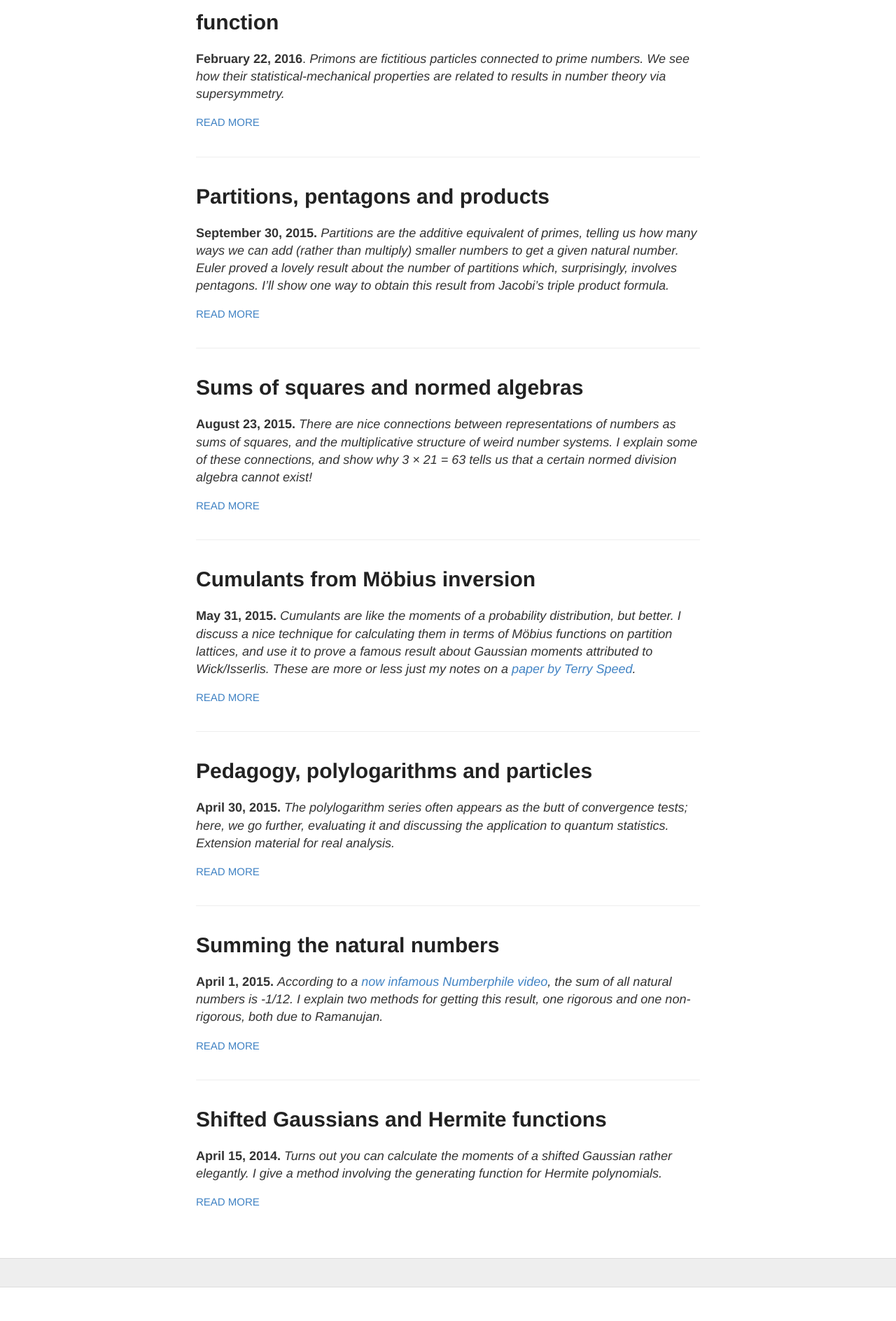
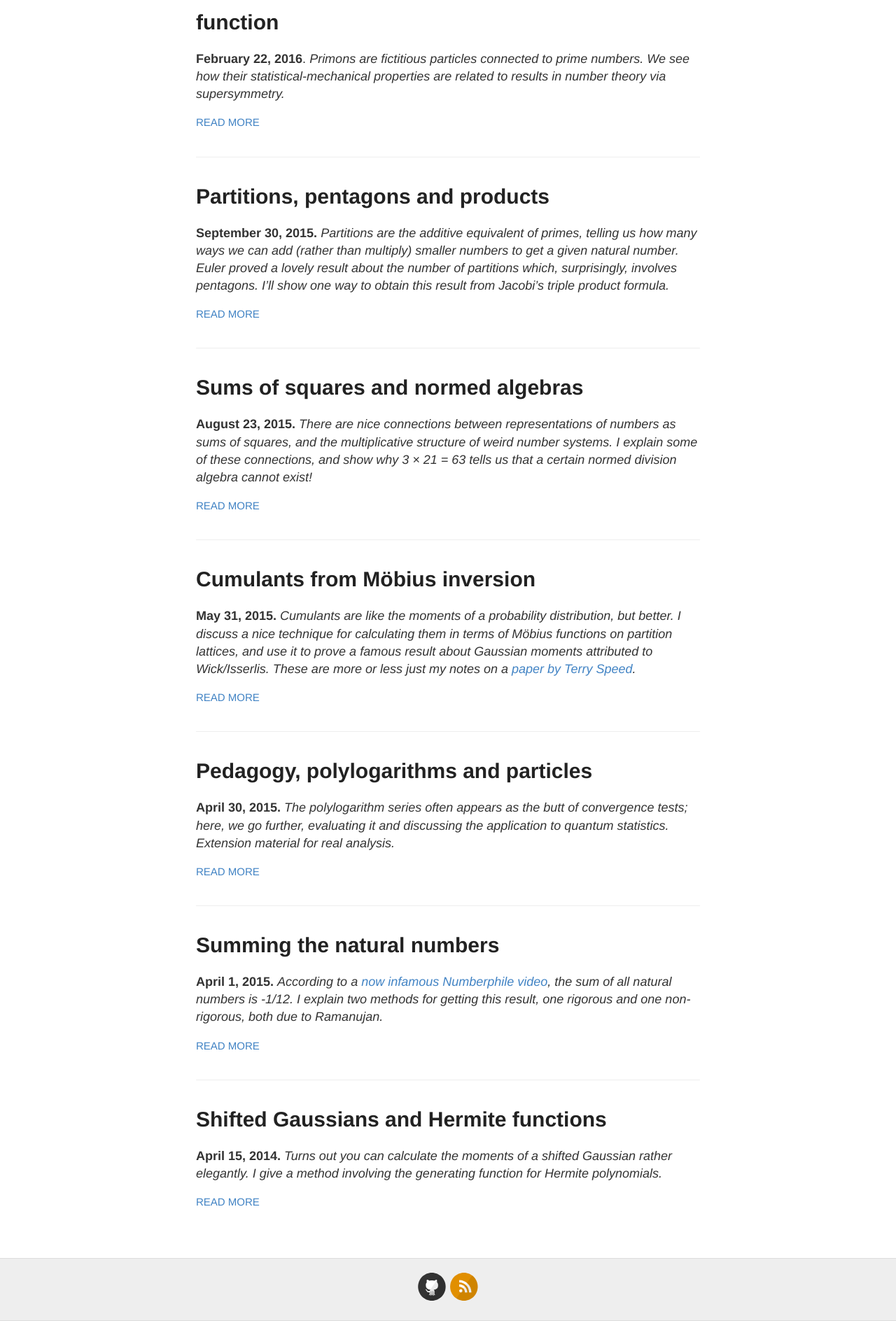
Before and after one commit to hapax/hapax.github.io, a Jekyll site: the page built from index.html, in a window 1280 px wide. Shown: the part 3026-4914 px from the top of the page at 70% size. Built offline with Jekyll 4.4.1, drawn with Linux system fonts in a browser that asks for light colours; before the commit the page ends 4866 px from its top, so only the background shows below that.

Commit message:
Update _config.yml

```diff
--- a/_config.yml
+++ b/_config.yml
@@ -30,11 +30,11 @@
   email:
   facebook:
   flickr:
-  github:
+  github: hapax
   instagram:
   linkedin:
   pinterest:
-  rss: # just type anything here for a working RSS icon
+  rss: as# just type anything here for a working RSS icon
   twitter:
   stackoverflow: # your stackoverflow profile, e.g. "users/50476/bart-kiers"
   youtube: # channel/<your_long_string> or user/<user-name>
```
